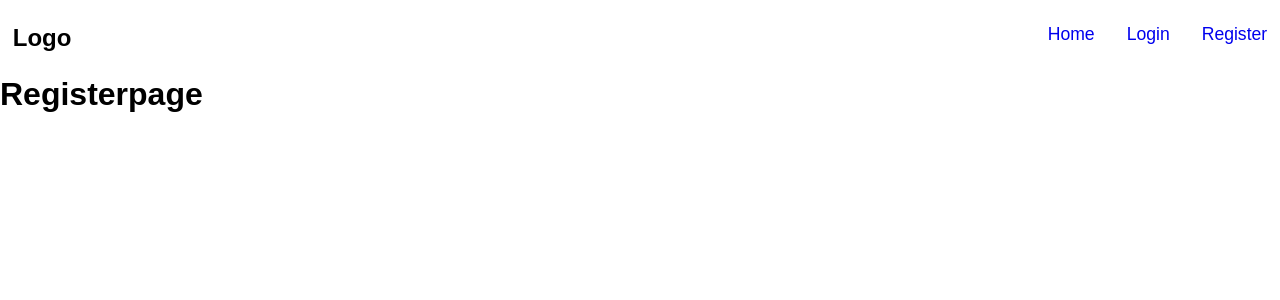
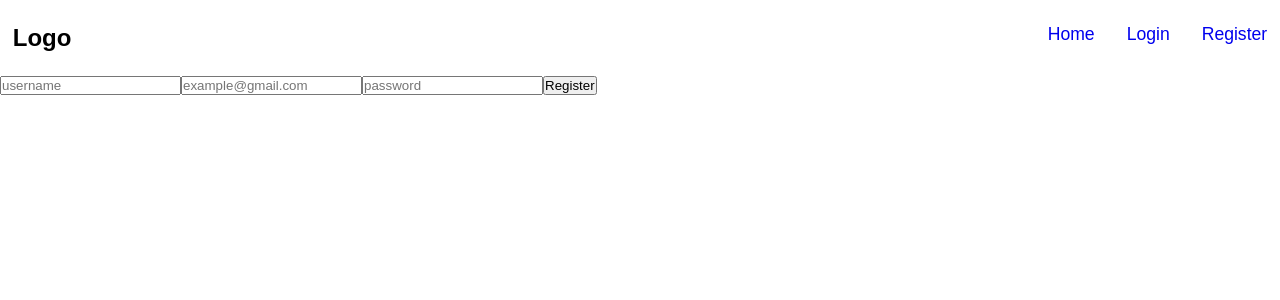
Before and after one commit to gemushka-dev/ws-rooms, a React (Vite) app in the folder frontend/: page /register in a window 1280 px wide. Shown: the top 300 px of the page. Built offline with nearby package versions, Linux system fonts and the light colour scheme.

Commit message:
feat(register): create RegisterPage

```diff
--- a/frontend/src/pages/Registerpage.tsx
+++ b/frontend/src/pages/Registerpage.tsx
@@ -1,3 +1,47 @@
+import { useRef } from "react";
+import { createRegisterHandler } from "../handlers/RegisterHandler";
+
 export const Registerpage = () => {
-  return <h1>Registerpage</h1>;
+  const usernameRef = useRef<HTMLInputElement>(null);
+  const emailRef = useRef<HTMLInputElement>(null);
+  const passwordRef = useRef<HTMLInputElement>(null);
+
+  const registerHandler = createRegisterHandler({
+    usernameRef,
+    emailRef,
+    passwordRef,
+  });
+  return (
+    <>
+      <section className="register__section">
+        <form className="register__form" onSubmit={registerHandler}>
+          <input
+            className="form__input"
+            type="text"
+            placeholder="username"
+            max={8}
+            ref={usernameRef}
+            required
+          />
+          <input
+            className="form__input"
+            type="email"
+            placeholder="example@gmail.com"
+            ref={emailRef}
+            required
+          />
+          <input
+            className="form__input"
+            type="password"
+            placeholder="password"
+            min={8}
+            ref={passwordRef}
+            required
+          />
+
+          <button>Register</button>
+        </form>
+      </section>
+    </>
+  );
 };
```
